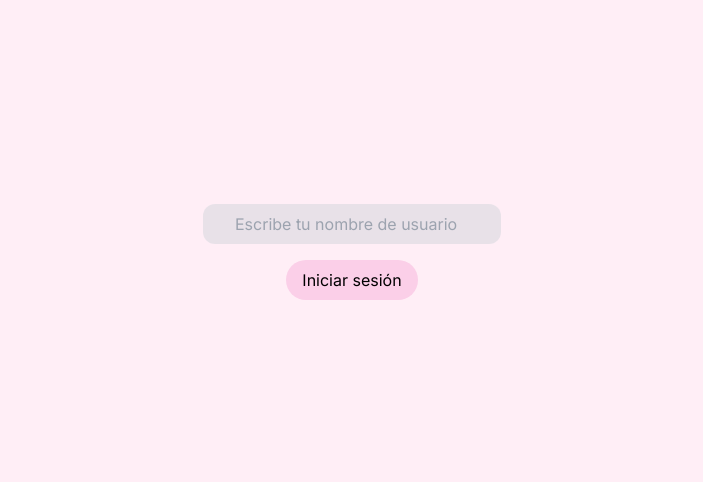
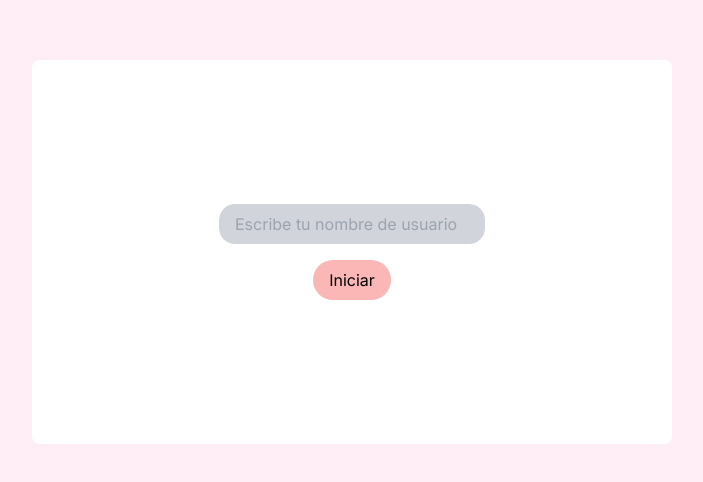
Before and after one commit to Elmono56/DuendeMaquillista, a Next.js app: page /pages/users/login in a window 1280 px wide. Shown: the part 148-630 px from the top of the page, without its empty margins (288-991 px from the left). Built offline with nearby package versions, Linux system fonts and the light colour scheme.

Commit message:
Test: Login page with new components

```diff
--- a/src/app/pages/users/login/page.tsx
+++ b/src/app/pages/users/login/page.tsx
@@ -1,18 +1,18 @@
 import React from "react";
+import BasicCard from "@/app/components/BasicCard";
 
 const Login = () => {
   return (
-    <div className="flex flex-col items-center justify-center h-screen">
-      <input
-        type="text"
-        className="bg-opacity-50 bg-gray-300 rounded-xl py-2 px-8 mb-4"
-        placeholder="Escribe tu nombre de usuario"
-      />
-      <button className="bg-pink-200 px-4 py-2 rounded-3xl hover:bg-pink-300">
-        Iniciar sesión
-      </button>
+    <div className="flex justify-center items-center h-screen">
+      <BasicCard>
+        <input
+          type="text"
+          className="input-global"
+          placeholder="Escribe tu nombre de usuario"
+        />
+        <button className="boton-global">Iniciar</button>
+      </BasicCard>
     </div>
   );
 };
-
 export default Login;
```
